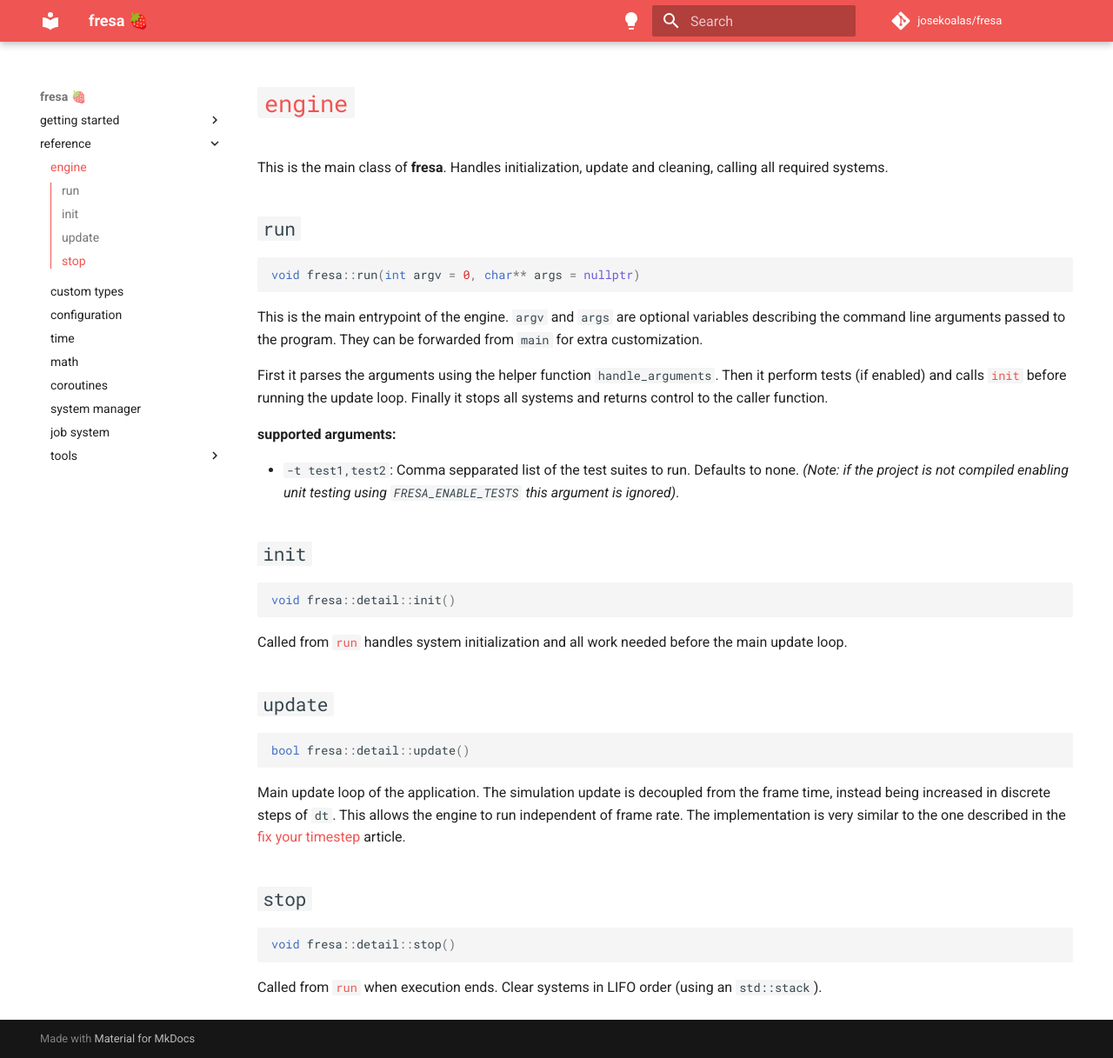
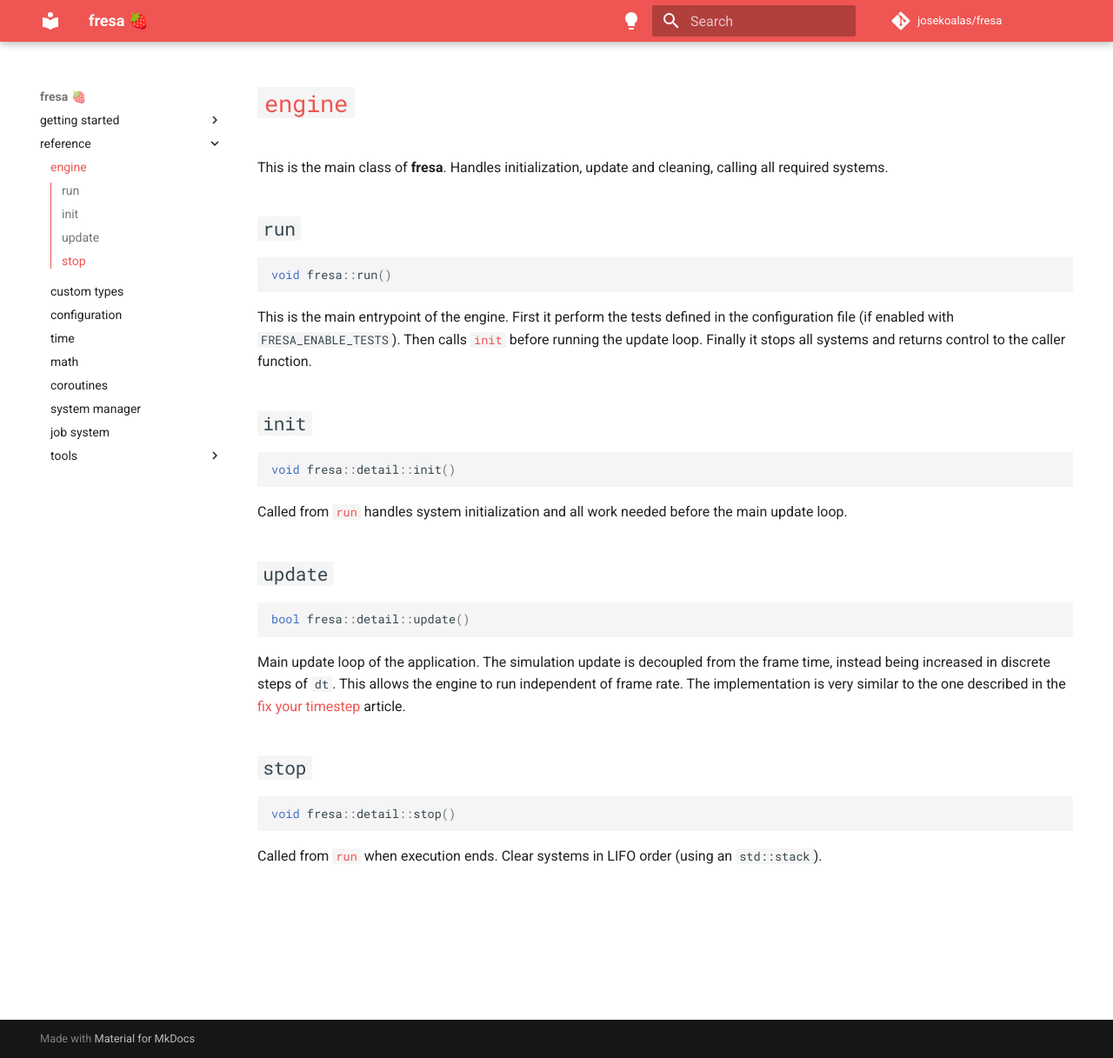
Before and after one commit to eerii/fresa, an MkDocs documentation site: the page built from docs/reference/engine.md, in a window 1280 px wide and 1217 px high. Shown: the whole window at 87% size. Built offline with MkDocs 1.6.1 and Material for MkDocs 9.7.7, drawn with Linux system fonts in a browser that asks for light colours; comment, search, counter and statistics services are not loaded; the version menu is left out.

Commit message:
[0.4.3] Run Tests Config Option 🐡

````diff
--- a/docs/reference/engine.md
+++ b/docs/reference/engine.md
@@ -5,16 +5,10 @@ This is the main class of **fresa**. Handles initialization, update and cleaning
 ## `run`
 
 ```cpp
-void fresa::run(int argv = 0, char** args = nullptr)
+void fresa::run()
 ```
 
-This is the main entrypoint of the engine. `argv` and `args` are optional variables describing the command line arguments passed to the program. They can be forwarded from `main` for extra customization.
-
-First it parses the arguments using the helper function `handle_arguments`. Then it perform tests (if enabled) and calls [`init`](#init) before running the update loop. Finally it stops all systems and returns control to the caller function.
-
-**supported arguments:**
-
-- `-t test1,test2`: Comma sepparated list of the test suites to run. Defaults to none. _(Note: if the project is not compiled enabling unit testing using `FRESA_ENABLE_TESTS` this argument is ignored)_.
+This is the main entrypoint of the engine. First it perform the tests defined in the configuration file (if enabled with `FRESA_ENABLE_TESTS`). Then calls [`init`](#init) before running the update loop. Finally it stops all systems and returns control to the caller function.
 
 ## `init`
 
````
Also changed, not shown: CHANGELOG.md (+2 -0 lines), docs/getting_started/first_project.md (+2 -2 lines), docs/reference/config.md (+4 -3 lines), 3 other files.
